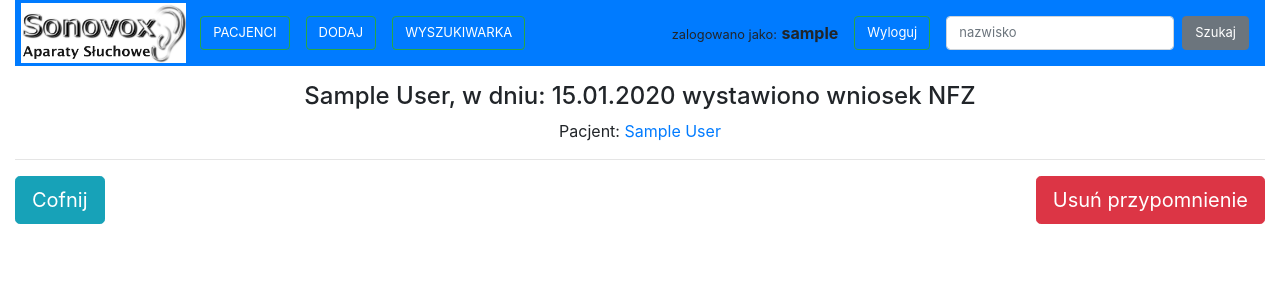
After one commit to myGitHub4publicprojects/crm, a Django app: page /1/reminder/ in a window 1280 px wide. The commit adds this page. Shown: the top 300 px of the page. Run offline with Django 3.2, Linux system fonts and the light colour scheme; a user stored in the database is signed in; tables that the repository leaves empty hold one stand-in row (values such as "Sample post"); some libraries are stand-ins or nearby versions.

Commit message:
add reminder views and templates

```diff
--- a/crm/models.py
+++ b/crm/models.py
@@ -67,7 +67,7 @@ class Hearing_Aid_Main(models.Model):
 	current = models.BooleanField(default=True)
 		# this hearing aid currently is being used by a patient
 	def __str__(self):
-		return self.ha_make + ' ' + self.ha_family + ' ' + self.ha_model + ' ' + self.ear
+		return self.ha_make + ' ' + self.ha_family + ' ' + self.ha_model
 
 class Hearing_Aid(Hearing_Aid_Main):
 	patient = models.ForeignKey(Patient, on_delete=models.CASCADE)
--- a/crm/templates/crm/navbar.html
+++ b/crm/templates/crm/navbar.html
@@ -12,18 +12,18 @@
         <ul class="navbar-nav mr-auto">
         <li class="nav-item">
             <a class="nav-link" href="{% url 'crm:index' %}">
-                <button class="btn btn-outline-success my-2 my-sm-0 text-white">LISTA PACJENTÓW</button>
+                <button class="btn btn-outline-success my-2 my-sm-0 text-white">PACJENCI</button>
             </a>
         </li>
         <li class="nav-item">
             <a class="nav-link" href="{% url 'crm:create' %}">
-                <button class="btn btn-outline-success my-2 my-sm-0 text-white">DODAJ PACJENTA</button>
+                <button class="btn btn-outline-success my-2 my-sm-0 text-white">DODAJ</button>
             </a>
         </li>
 
         <li class="nav-item">
             <a class="nav-link" href="{% url 'crm:advanced_search' %}">
-                <button class="btn btn-outline-success my-2 my-sm-0 text-white">wyszukiwanie zaawansowane</button>
+                <button class="btn btn-outline-success my-2 my-sm-0 text-white">WYSZUKIWARKA</button>
             </a>
         </li>
         </ul>
@@ -40,8 +40,13 @@
         <button class="btn btn-secondary my-2 my-sm-0" type="submit">Szukaj</button>
         </form>
 
-        <div>{{ reminders }}</div>
-
+        {% if reminders %}
+        <a href="{% url 'crm:reminders' %}">
+            <button class="btn btn-danger rounded-circle my-2 my-sm-0 ml-2 text-white">
+                <b>{{ reminders }}</b>
+            </button>
+        {% endif %}
+        </a>
 
     </div>
 </nav>
--- /dev/null
+++ b/crm/templates/crm/reminder.html
@@ -0,0 +1,14 @@
+{% extends "crm/base.html" %}
+{% block content %}
+<h4 class="text-center mt-3">{{ subject }}</h4>
+<p class="text-center">Pacjent: <a href="{% url 'crm:edit' patient.id %}">{{ patient }}</a></p>
+<hr>
+
+<a href="{% url 'crm:reminders' %}">
+    <button class="btn btn-lg btn-primary btn-info float-left">Cofnij</button>
+</a>
+
+<a href="{% url 'crm:inactivate_reminder' reminder_id %}">
+    <button class="btn btn-lg btn-primary btn-danger float-right">Usuń przypomnienie</button>
+</a>
+{% endblock %}
--- a/crm/urls.py
+++ b/crm/urls.py
@@ -8,8 +8,11 @@ urlpatterns = [
 	url(r'^create/$', views.create, name='create'),
 	url(r'^select_noach_file/$', views.select_noach_file, name='select_noach_file'),
 	url(r'^store/$', views.store, name='store'),
+	url(r'^reminders/$', views.reminders, name='reminders'),
+	url(r'^(?P<reminder_id>[0-9]+)/reminder/$', views.reminder, name='reminder'),
+	url(r'^(?P<reminder_id>[0-9]+)/inactivate_reminder/$',
+	    views.inactivate_reminder, name='inactivate_reminder'),
 	url(r'^import_from_noach/$', views.import_from_noach, name='import_from_noach'),     # this is probably not needed but html file needs to be adjusted
-	# url(r'^(?P<patient_id>[0-9]+)/$', views.detail, name='detail'),
 	url(r'^(?P<patient_id>[0-9]+)/edit/$', views.edit, name='edit'),
 	url(r'^(?P<patient_id>[0-9]+)/updating/$', views.updating, name='updating'),
 	url(r'^(?P<patient_id>[0-9]+)/deleteconfirm/$', views.deleteconfirm, name='deleteconfirm'),
--- a/crm/views.py
+++ b/crm/views.py
@@ -435,6 +435,63 @@ def delete_patient(request, patient_id):
 	patient = get_object_or_404(Patient, pk = patient_id)
 	patient.delete()
 	messages.success(request, "Pacjent %s usunięty" % patient.last_name)
+	return redirect('crm:index')
+
+
+@login_required
+def reminders(request):
+	reminders_qs = Reminder.objects.active()
+	reminders_list = []
+	for i in reminders_qs:
+		if i.nfz:
+			type = 'wniosek NFZ'
+			patient = i.nfz.patient
+		elif i.pcpr:
+			type = 'kosztorys'
+			patient = i.pcpr.patient
+		elif i.invoice:
+			type = 'fakturę'
+			patient = i.invoice.patient
+		subject = str(patient) + ', w dniu: ' + \
+			i.timestamp.strftime("%d.%m.%Y") + ' wystawiono ' + type
+		reminder = {'id': i.id, 'subject': subject}
+		reminders_list.append(reminder)
+
+	context = {	'reminders_list': reminders_list,
+             	'reminders': len(reminders_qs)}
+	return render(request, 'crm/reminders.html', context)
+
+
+@login_required
+def reminder(request, reminder_id):
+	r = get_object_or_404(Reminder, pk=reminder_id)
+	if r.nfz:
+		type = 'wniosek NFZ'
+		patient = r.nfz.patient
+		more = ''
+	elif r.pcpr:
+		type = 'kosztorys'
+		patient = r.pcpr.patient
+		side = 'lewy' if r.pcpr.ear=='left' else 'prawy'
+		more = ' na: ' + str(r.pcpr) + ' ' + side
+	elif r.invoice:
+		type = 'fakturę'
+		patient = r.invoice.patient
+		side = 'lewy' if r.invoice.ear == 'left' else 'prawy'
+		more = ' na: ' + str(r.invoice) + ' ' + side
+	subject = str(patient) + ', w dniu: ' + \
+		r.timestamp.strftime("%d.%m.%Y") + ' wystawiono ' + type
+
+	context = {'subject': subject, 'patient': patient, 'reminder_id': r.id}
+	return render(request, 'crm/reminder.html', context)
+
+
+@login_required
+def inactivate_reminder(request, reminder_id):
+	r = get_object_or_404(Reminder, pk=reminder_id)
+	r.active = False
+	r.save()
+	messages.success(request, "Przypomnienie usunięte")
 	return redirect('crm:index')
 
 
```
Also changed, not shown: crm/templates/crm/reminders.html (added, +11 -0 lines).
